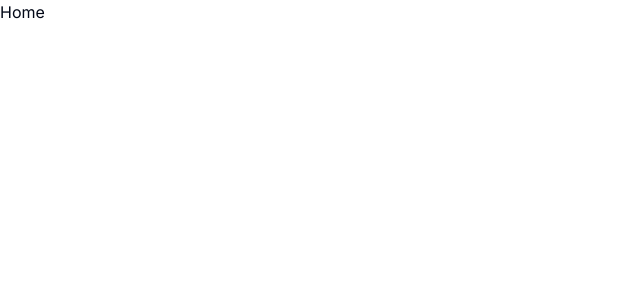
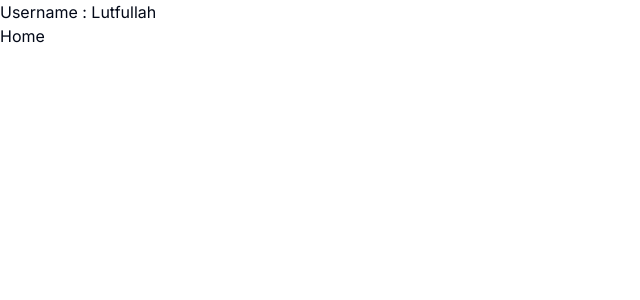
Before and after one commit to lutfullahcelenk/shadcn-singlepage-app, a Next.js app: page /home in a window 1280 px wide. Shown: the top 300 px of the page, without its empty margins (0-640 px from the left). Built offline with nearby package versions, Linux system fonts and the light colour scheme.

Commit message:
feat: spinner is added to form button

```diff
--- a/app/home/layout.tsx
+++ b/app/home/layout.tsx
@@ -1,11 +1,19 @@
+"use client";
+
 import { Inter } from "next/font/google";
+import { useGlobalContext } from "@/context/store";
 
 const inter = Inter({ subsets: ["latin"] });
 
 export default function HomeLayout({ children }: { children: React.ReactNode }) {
+    const { username, isLogin } = useGlobalContext();
+
     return (
         <html lang="en">
-            <body className={inter.className}>{children}</body>
+            <body className={inter.className}>
+                <h1> Username : {username}</h1>
+                {children}
+            </body>
         </html>
     );
 }
--- a/app/layout.tsx
+++ b/app/layout.tsx
@@ -1,6 +1,7 @@
 import "./globals.css";
 import type { Metadata } from "next";
 import { Inter } from "next/font/google";
+import { GlobalContextProvider } from "@/context/store";
 
 const inter = Inter({ subsets: ["latin"] });
 
@@ -12,7 +13,9 @@ export const metadata: Metadata = {
 export default function RootLayout({ children }: { children: React.ReactNode }) {
     return (
         <html lang="en">
-            <body className={inter.className}>{children}</body>
+            <body className={inter.className}>
+                <GlobalContextProvider>{children}</GlobalContextProvider>
+            </body>
         </html>
     );
 }
--- a/app/page.tsx
+++ b/app/page.tsx
@@ -1,4 +1,4 @@
-import UserAuthForm from "@/components/UserAuthForm";
+import UserAuthForm from "@/components/partials/UserAuthForm";
 import React from "react";
 
 const LoginPage = () => {
--- /dev/null
+++ b/components/icons/Spinner.tsx
@@ -0,0 +1,26 @@
+import React from "react";
+
+interface IconProps {
+    className: string;
+}
+
+const Spinner = ({ className }: IconProps) => {
+    return (
+        <svg
+            xmlns="http://www.w3.org/2000/svg"
+            width="24"
+            height="24"
+            viewBox="0 0 24 24"
+            fill="none"
+            stroke="currentColor"
+            strokeWidth="2"
+            strokeLinecap="round"
+            strokeLinejoin="round"
+            className={className}
+        >
+            <path d="M21 12a9 9 0 1 1-6.219-8.56" />
+        </svg>
+    );
+};
+
+export default Spinner;
--- a/components/UserAuthForm/index.tsx
+++ b/components/partials/UserAuthForm/index.tsx
@@ -4,9 +4,11 @@ import * as z from "zod";
 import { useRouter } from "next/navigation";
 import { useForm } from "react-hook-form";
 import { zodResolver } from "@hookform/resolvers/zod";
-import { Button } from "../ui/button";
-import { Input } from "../ui/input";
-import { Form, FormControl, FormField, FormItem, FormMessage } from "../ui/form";
+import { Button } from "../../ui/button";
+import { Input } from "../../ui/input";
+import { Form, FormControl, FormField, FormItem, FormMessage } from "../../ui/form";
+import { useGlobalContext } from "@/context/store";
+import Spinner from "@/components/icons/Spinner";
 
 const formSchema = z.object({
     username: z.string().trim().min(5, {
@@ -19,6 +21,7 @@ const formSchema = z.object({
 
 const UserAuthForm = () => {
     const [isLoading, setIsLoading] = useState<boolean>(false);
+    const { username, isLogin, setUserName, setIsLogin } = useGlobalContext();
     const router = useRouter();
     const form = useForm<z.infer<typeof formSchema>>({
         resolver: zodResolver(formSchema),
@@ -29,8 +32,12 @@ const UserAuthForm = () => {
     });
 
     function onSubmit(values: z.infer<typeof formSchema>) {
-        console.log(values);
-        router.push("/home")
+        setIsLoading(true);
+        setTimeout(() => {
+            setUserName(values.username);
+            setIsLogin(true);
+            router.push("/home");
+        }, 1000);
     }
 
     return (
@@ -66,7 +73,10 @@ const UserAuthForm = () => {
                         </FormItem>
                     )}
                 />
-                <Button type="submit">Submit</Button>
+                <Button type="submit" className="w-full" disabled={isLoading}>
+                    {isLoading && <Spinner className="mr-2 h-4 w-4 animate-spin" />}
+                    Sign In
+                </Button>
             </form>
         </Form>
     );
--- /dev/null
+++ b/context/store.tsx
@@ -0,0 +1,30 @@
+"use client";
+
+import { Dispatch, SetStateAction, createContext, useContext, useState } from "react";
+
+interface ContextProps {
+    username: string;
+    setUserName: Dispatch<SetStateAction<string>>;
+    isLogin: boolean;
+    setIsLogin: Dispatch<SetStateAction<boolean>>;
+}
+
+const GlobalContext = createContext<ContextProps>({
+    username: "",
+    isLogin: false,
+    setIsLogin: () => false,
+    setUserName: () => "",
+});
+
+export const GlobalContextProvider = ({ children }: { children: React.ReactNode }) => {
+    const [username, setUserName] = useState("Lutfullah");
+    const [isLogin, setIsLogin] = useState(false);
+
+    return (
+        <GlobalContext.Provider value={{ isLogin, setIsLogin, username, setUserName }}>
+            {children}
+        </GlobalContext.Provider>
+    );
+};
+
+export const useGlobalContext = () => useContext(GlobalContext);
```
